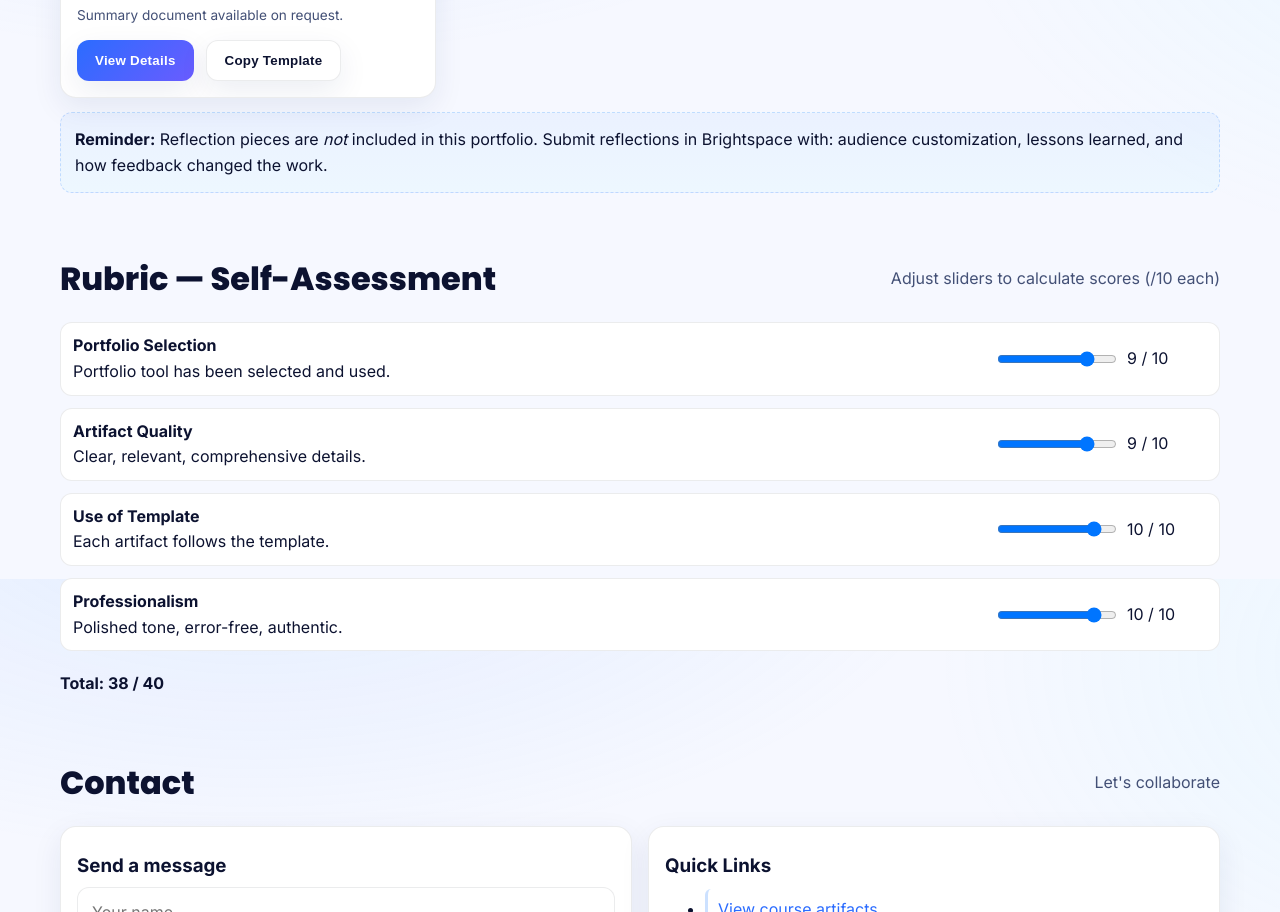
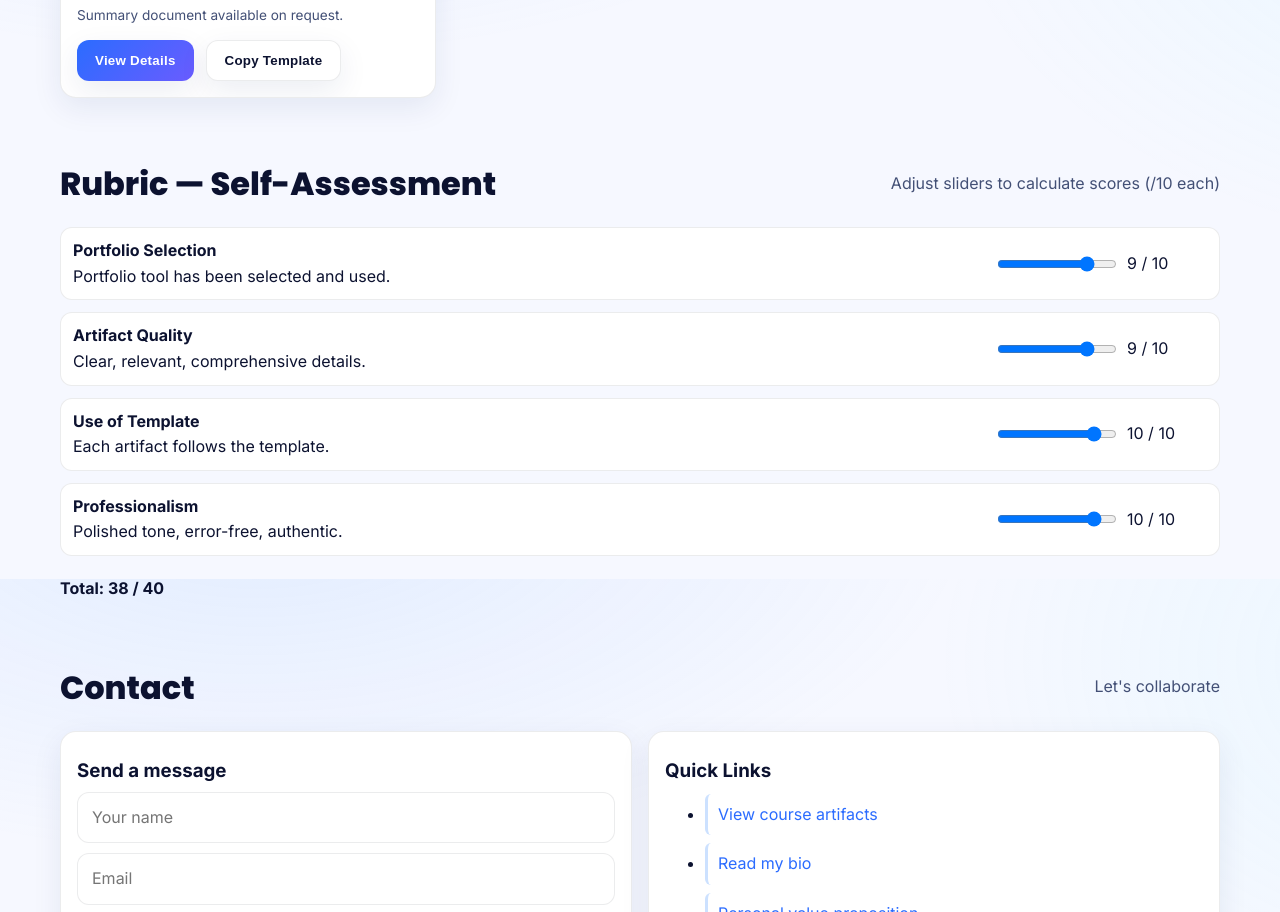
Before and after one commit to sairishi717/sairishi717.github.io, a plain HTML site: page index.html in a window 1280 px wide. Shown: the part 2621-3533 px from the top of the page. Drawn offline with Linux system fonts and the light colour scheme.

Commit message:
Update_index_p.html

```diff
--- a/index.html
+++ b/index.html
@@ -286,7 +286,6 @@
             <button class="btn btn-ghost" data-copy>Copy Template</button>
           </div>
         </article>
-
 		<!-- Artifact 4: AI Chatbot Decision-Making Activity -->
 		<article class="card" data-artifact='{
 		"title":"AI Chatbot Decision-Making Activity",
@@ -316,9 +315,6 @@
 		<button class="btn btn-ghost" data-copy>Copy Template</button>
 		</div>
 		</article>
-      </div>
-      <div class="note" style="margin-top:14px">
-        <strong>Reminder:</strong> Reflection pieces are <em>not</em> included in this portfolio. Submit reflections in Brightspace with: audience customization, lessons learned, and how feedback changed the work.
       </div>
     </section>
 
```
